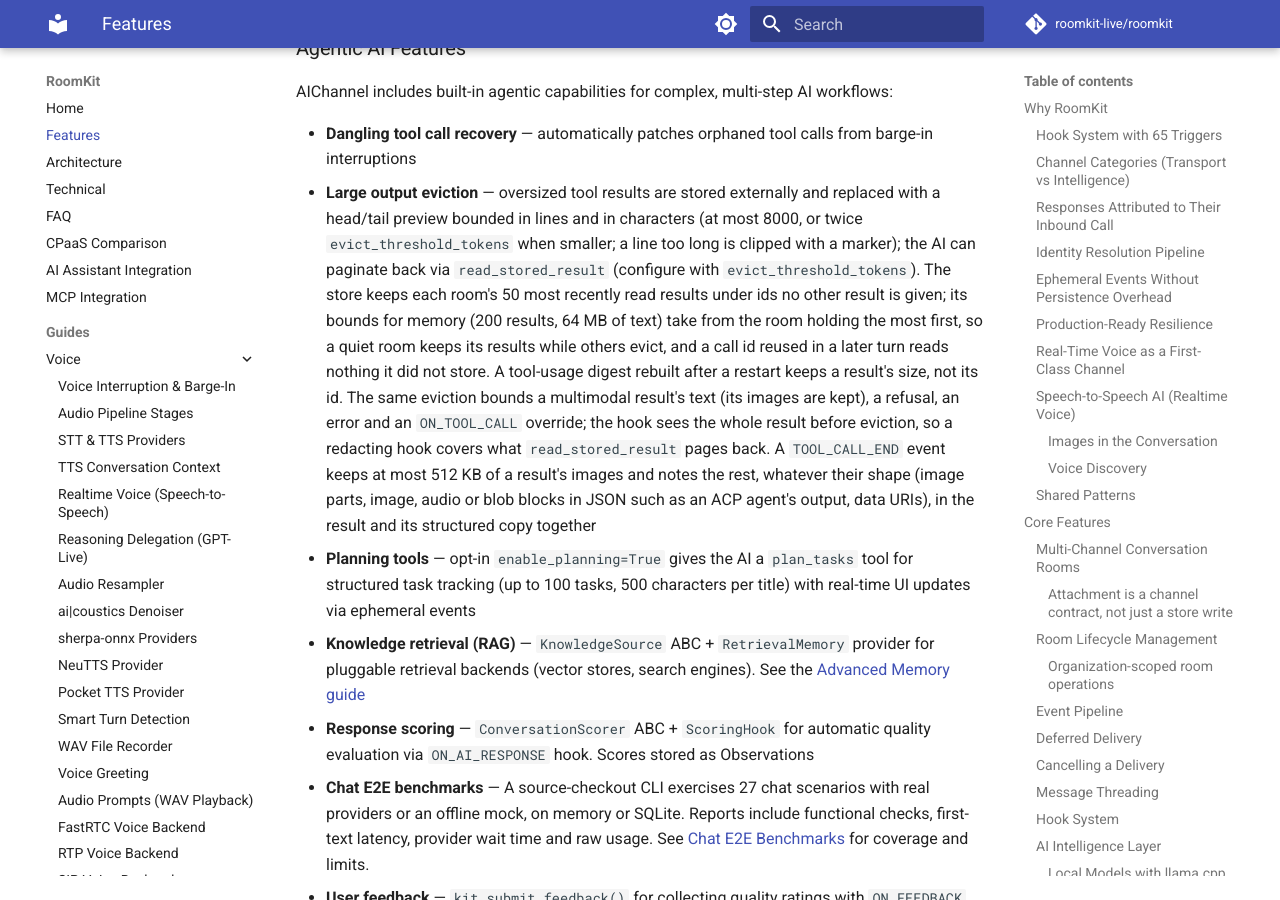
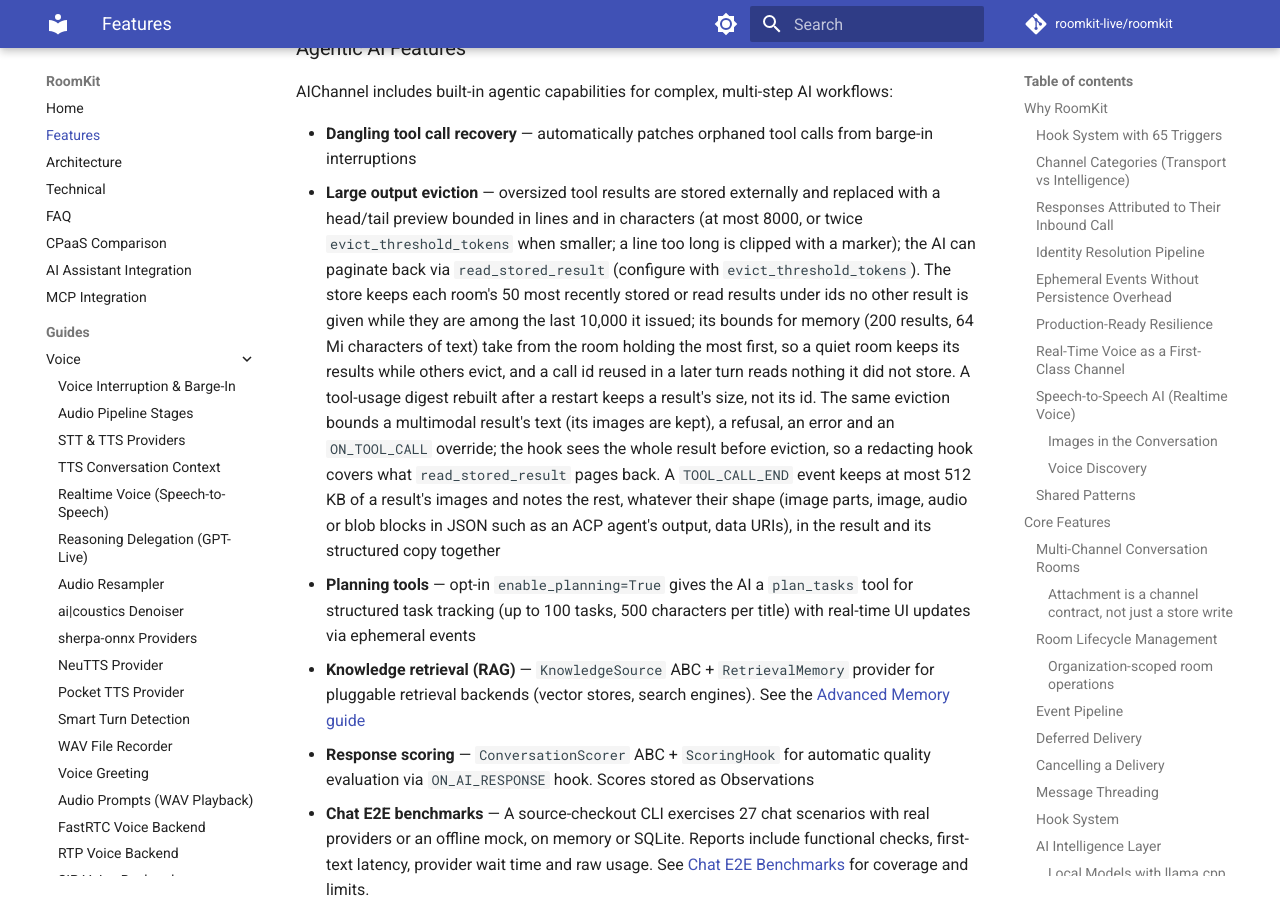
Before and after one commit to roomkit-live/roomkit-docs, an MkDocs documentation site: the page built from docs/features.md, in a window 1280 px wide and 900 px high, scrolled down 42114 px. Built offline with MkDocs 1.6.1 and Material for MkDocs 9.7.7, drawn with Linux system fonts in a browser that asks for light colours; comment, search, counter and statistics services are not loaded.

Commit message:
docs(tools): the eviction store's bounds as the code keeps them (RMK-303)

```diff
--- a/docs/features.md
+++ b/docs/features.md
@@ -1550,7 +1550,7 @@ Built-in providers: `SlidingWindowMemory` (last N events), `BudgetAwareMemory` (
 AIChannel includes built-in agentic capabilities for complex, multi-step AI workflows:
 
 - **Dangling tool call recovery** — automatically patches orphaned tool calls from barge-in interruptions
-- **Large output eviction** — oversized tool results are stored externally and replaced with a head/tail preview bounded in lines and in characters (at most 8000, or twice `evict_threshold_tokens` when smaller; a line too long is clipped with a marker); the AI can paginate back via `read_stored_result` (configure with `evict_threshold_tokens`). The store keeps each room's 50 most recently read results under ids no other result is given; its bounds for memory (200 results, 64 MB of text) take from the room holding the most first, so a quiet room keeps its results while others evict, and a call id reused in a later turn reads nothing it did not store. A tool-usage digest rebuilt after a restart keeps a result's size, not its id. The same eviction bounds a multimodal result's text (its images are kept), a refusal, an error and an `ON_TOOL_CALL` override; the hook sees the whole result before eviction, so a redacting hook covers what `read_stored_result` pages back. A `TOOL_CALL_END` event keeps at most 512 KB of a result's images and notes the rest, whatever their shape (image parts, image, audio or blob blocks in JSON such as an ACP agent's output, data URIs), in the result and its structured copy together
+- **Large output eviction** — oversized tool results are stored externally and replaced with a head/tail preview bounded in lines and in characters (at most 8000, or twice `evict_threshold_tokens` when smaller; a line too long is clipped with a marker); the AI can paginate back via `read_stored_result` (configure with `evict_threshold_tokens`). The store keeps each room's 50 most recently stored or read results under ids no other result is given while they are among the last 10,000 it issued; its bounds for memory (200 results, 64 Mi characters of text) take from the room holding the most first, so a quiet room keeps its results while others evict, and a call id reused in a later turn reads nothing it did not store. A tool-usage digest rebuilt after a restart keeps a result's size, not its id. The same eviction bounds a multimodal result's text (its images are kept), a refusal, an error and an `ON_TOOL_CALL` override; the hook sees the whole result before eviction, so a redacting hook covers what `read_stored_result` pages back. A `TOOL_CALL_END` event keeps at most 512 KB of a result's images and notes the rest, whatever their shape (image parts, image, audio or blob blocks in JSON such as an ACP agent's output, data URIs), in the result and its structured copy together
 - **Planning tools** — opt-in `enable_planning=True` gives the AI a `plan_tasks` tool for structured task tracking (up to 100 tasks, 500 characters per title) with real-time UI updates via ephemeral events
 - **Knowledge retrieval (RAG)** — `KnowledgeSource` ABC + `RetrievalMemory` provider for pluggable retrieval backends (vector stores, search engines). See the [Advanced Memory guide](guides/advanced-memory.md)
 - **Response scoring** — `ConversationScorer` ABC + `ScoringHook` for automatic quality evaluation via `ON_AI_RESPONSE` hook. Scores stored as Observations
```
